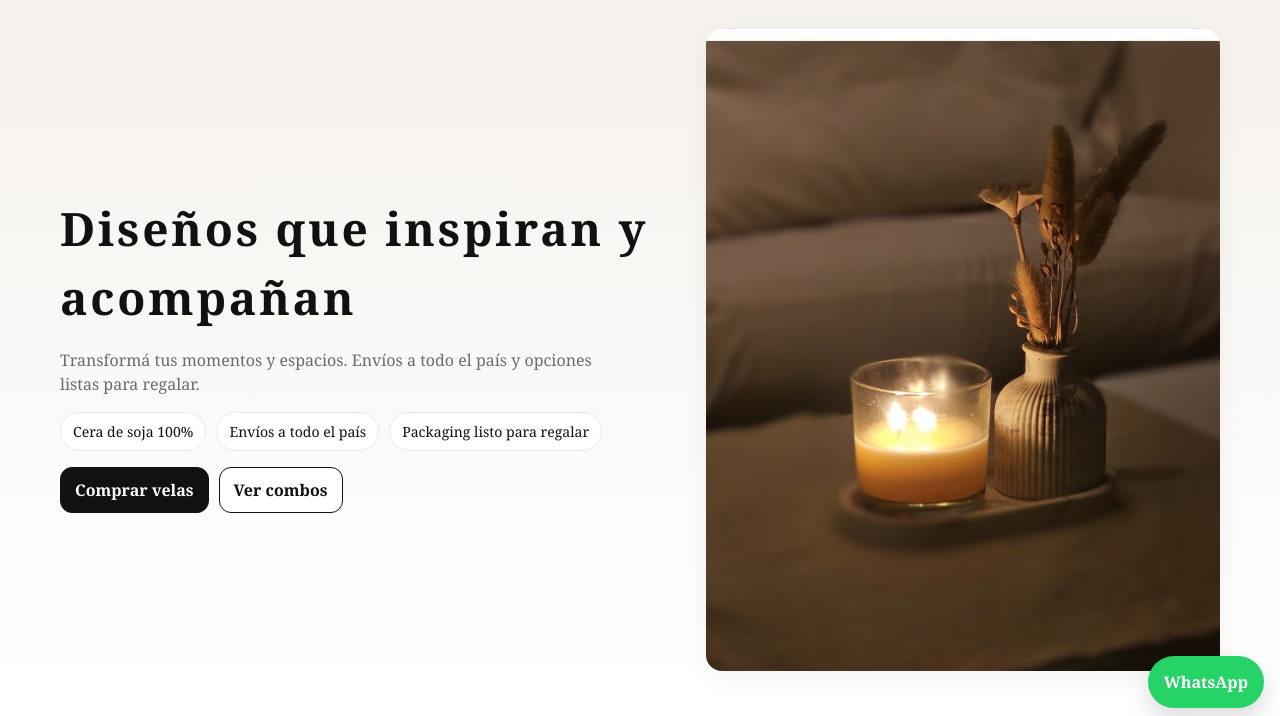
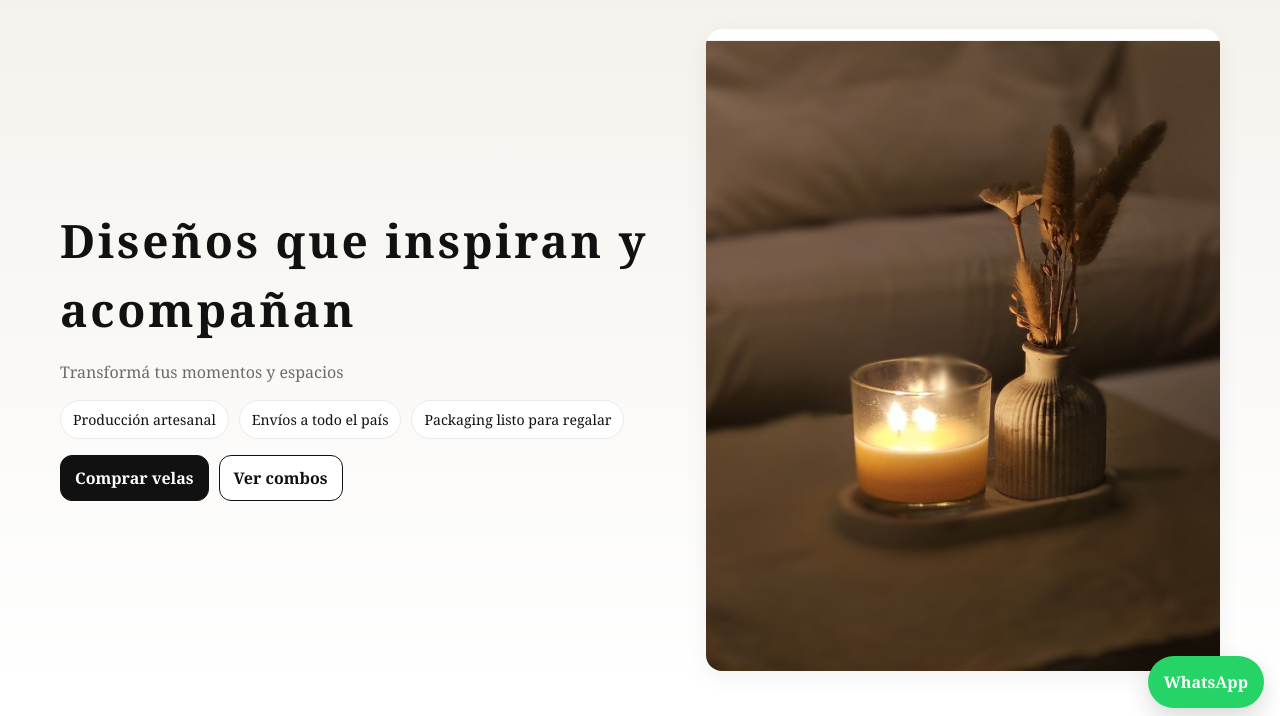
Before and after one commit to Anapm-hub/shiny, a plain HTML site: page index.html in a window 1280 px wide. Shown: the part 76-792 px from the top of the page. Drawn offline with Linux system fonts and the light colour scheme.

Commit message:
descripcion del cambio

```diff
--- a/index.html
+++ b/index.html
@@ -134,9 +134,9 @@
         <div>
           <!-- span class="pill">Diseños que inspiran y acompañan ✨</span> --><h1><Momentos> Diseños que inspiran y acompañan</h1>
 
-          <p class="lede">Transformá tus momentos y espacios. Envíos a todo el país y opciones listas para regalar.</p>
+          <p class="lede">Transformá tus momentos y espacios</p>
           <div class="badges">
-            <span class="badge"> Cera de soja 100%</span>
+            <span class="badge"> Producción artesanal</span>
             <span class="badge">Envíos a todo el país</span>
             <span class="badge">Packaging listo para regalar</span>
           </div>
```
